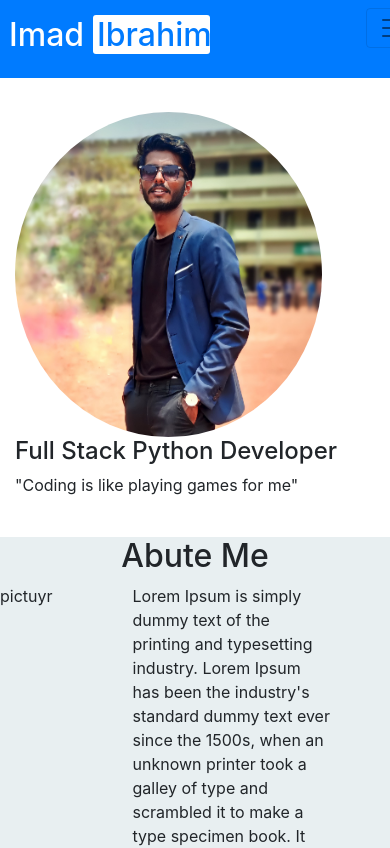
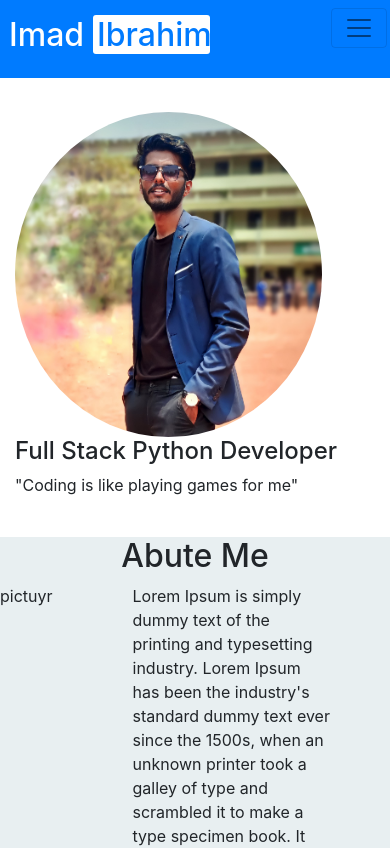
Before and after one commit to Imad-Ibrahim-K/Personal-Web, a plain HTML site: page index.html in a window 390 px wide. Shown: the top 848 px of the page. Drawn offline with nearby package versions, Linux system fonts and the light colour scheme.

Commit message:
git final nav bar texted

```diff
--- a/index.html
+++ b/index.html
@@ -29,14 +29,14 @@
 <body>
 <header class="bg-primary" style="position: fixed; width: 100%; z-index: 1;">
     <div class="row">
-        <div class="col-md-6 col-sm-6 col-10 p-3 pl-4" >
+        <div class="col-md-6 col-sm-6 col-9 p-3 pl-4" >
 
             <span class="father-text"><h2 class="text-primary">Ibrahim</h2></span>
             <h2 class="text-white">Imad
               <span class="headbox">&and;&and;&and;&and;&and;</span>
             </h2>
         </div>
-        <div class="col-md-6 col-sm-6 col-2 ">
+        <div class="col-md-6 col-sm-6 col-3 ">
             <nav class="navbar navbar-expand-lg navbar-light ">
                 <button class="navbar-toggler ml-auto" type="button" data-toggle="collapse" data-target="#navbarTogglerDemo01" aria-controls="navbarTogglerDemo01" aria-expanded="false" aria-label="Toggle navigation">
                   <span class="navbar-toggler-icon"></span>
```
